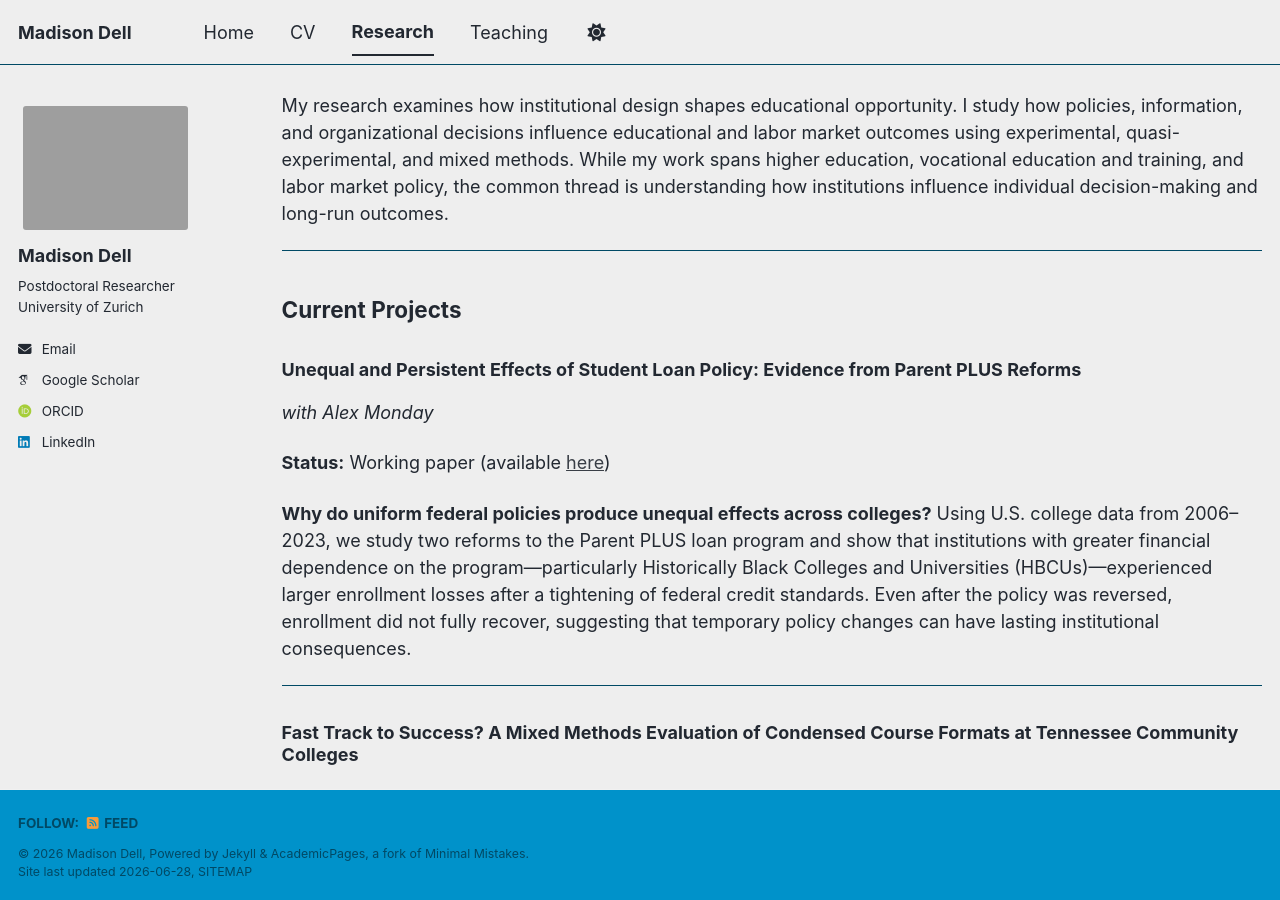
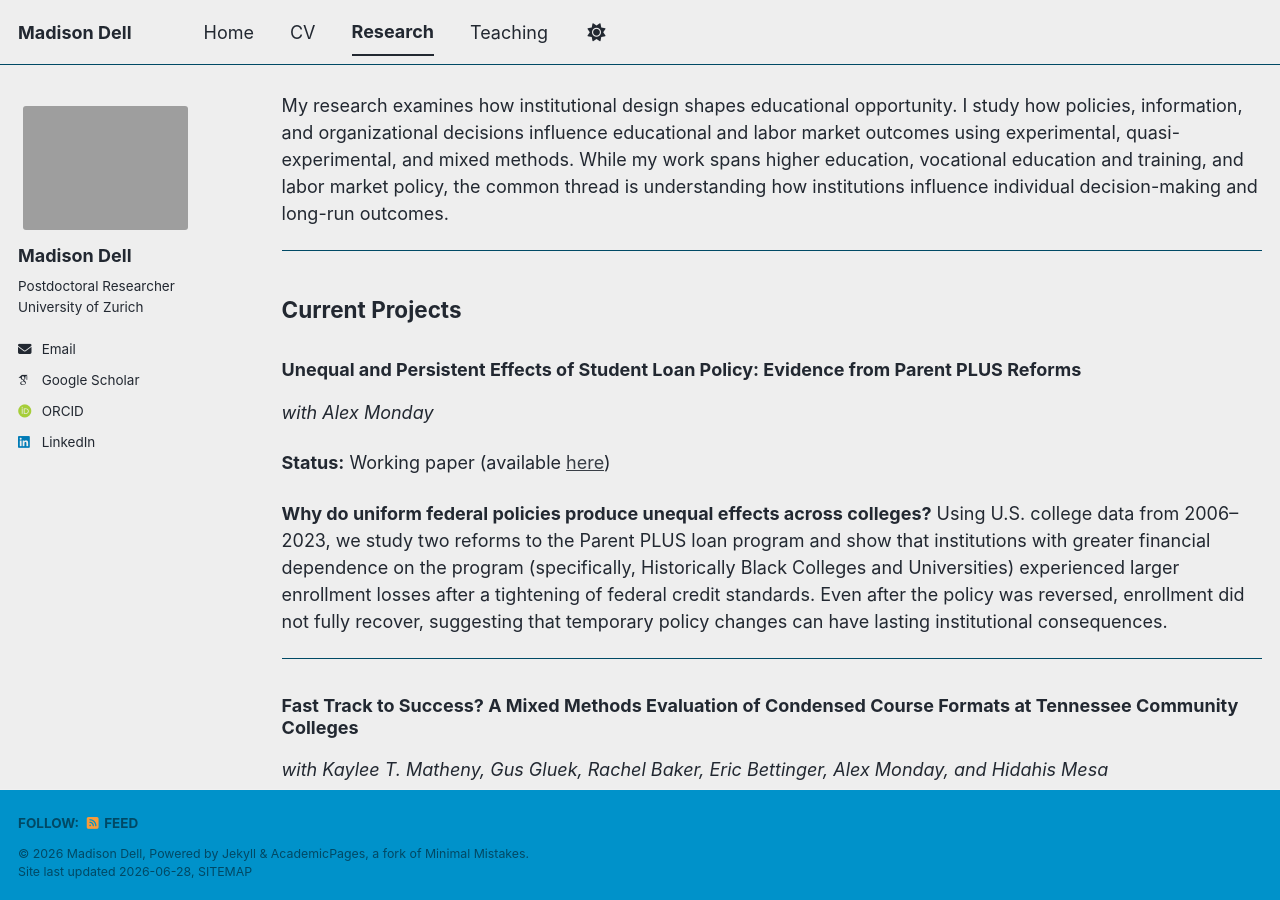
Before and after one commit to MadisonMDell/madisonmdell.github.io, a Jekyll site: the page built from _pages/research.md, in a window 1280 px wide and 900 px high. Built offline with Jekyll 4.4.1, drawn with Linux system fonts in a browser that asks for light colours; some web fonts are replaced; a script bundle is joined from its source files by our own code; library files that are not in the unit come from our copies.

Commit message:
Update research.md

```diff
--- a/_pages/research.md
+++ b/_pages/research.md
@@ -18,7 +18,7 @@ My research examines how institutional design shapes educational opportunity. I
 
 **Status:** Working paper (available [here](https://edworkingpapers.com/ai26-1483))
 
-**Why do uniform federal policies produce unequal effects across colleges?** Using U.S. college data from 2006–2023, we study two reforms to the Parent PLUS loan program and show that institutions with greater financial dependence on the program—particularly Historically Black Colleges and Universities (HBCUs)—experienced larger enrollment losses after a tightening of federal credit standards. Even after the policy was reversed, enrollment did not fully recover, suggesting that temporary policy changes can have lasting institutional consequences.
+**Why do uniform federal policies produce unequal effects across colleges?** Using U.S. college data from 2006–2023, we study two reforms to the Parent PLUS loan program and show that institutions with greater financial dependence on the program (specifically, Historically Black Colleges and Universities) experienced larger enrollment losses after a tightening of federal credit standards. Even after the policy was reversed, enrollment did not fully recover, suggesting that temporary policy changes can have lasting institutional consequences.
 
 ---
 
```
